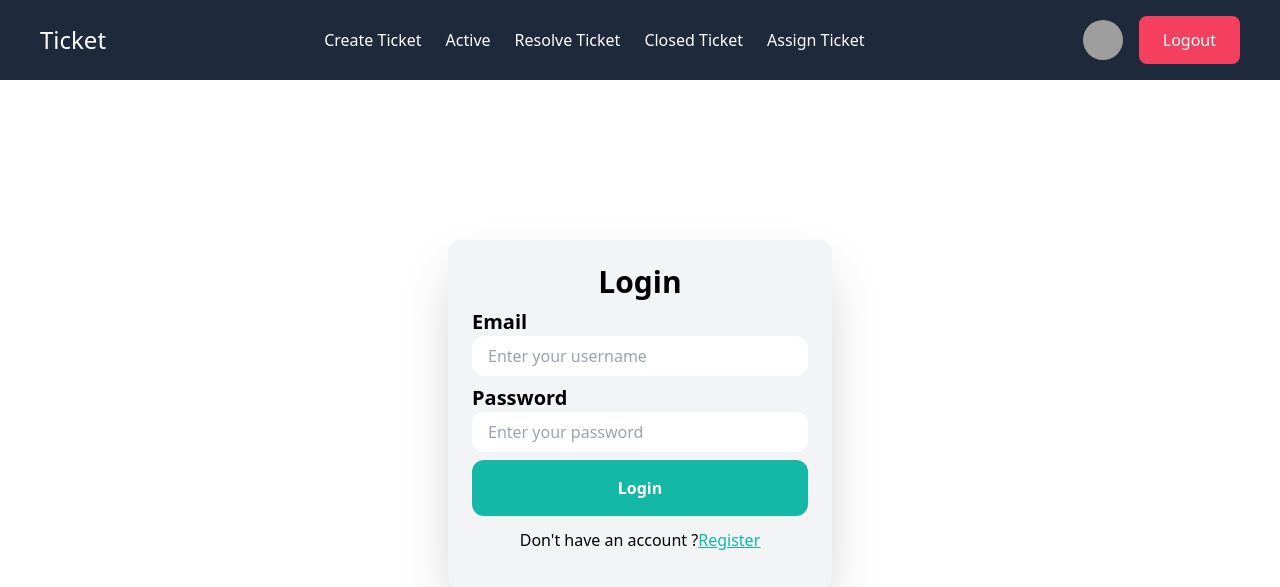
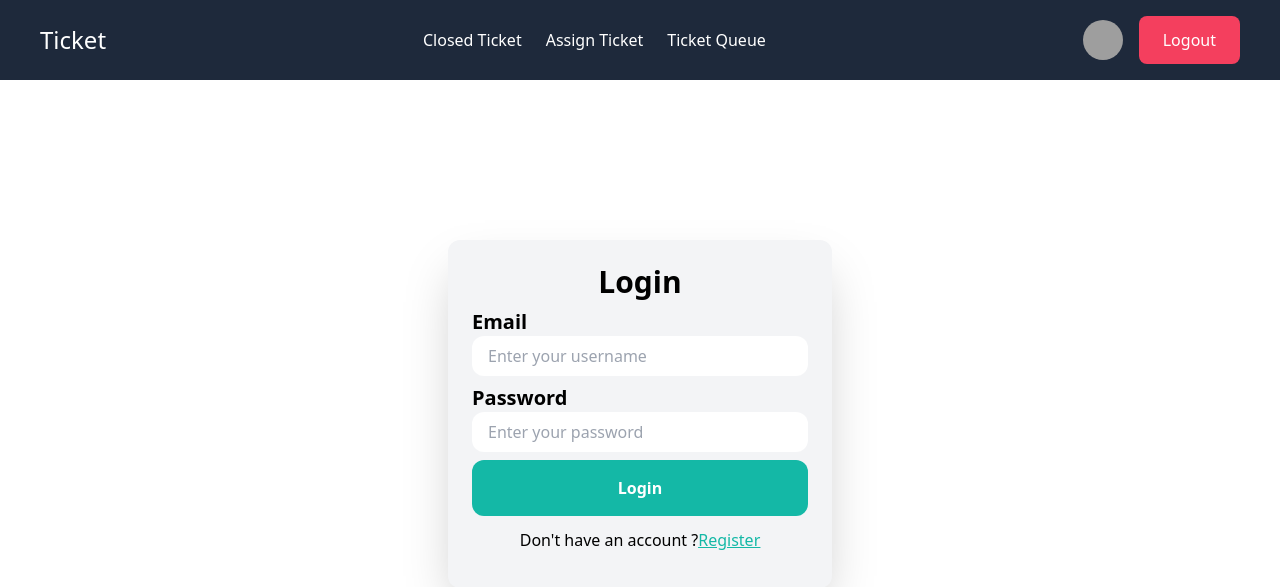
Before and after one commit to zablon-oigo/ticket-management-system, a Django app: page / in a window 1280 px wide. Shown: the top 587 px of the page. Run offline with Django 3.2, Linux system fonts and the light colour scheme; the visitor is signed in with stand-in values (Sample User, id 1); some libraries are stand-ins or nearby versions; grey boxes are pictures that could not be loaded.

Commit message:
Adding Link for ticket queue

```diff
--- a/templates/base.html
+++ b/templates/base.html
@@ -1,3 +1,4 @@
+{% load humanize %}
 <!DOCTYPE html>
 <html lang="en">
 <head>
@@ -13,11 +14,16 @@
             ticket
         </a>
         <div class="lg:flex hidden items-center justify-between gap-x-6">
-            <a href="" class="capitalize font-medium text-md">create ticket</a>
+            {% if request.user.is_customer %}
+            <a href="{% url 'create_ticket' %}" class="capitalize font-medium text-md">create ticket</a>
+            {% elif request.user.is_engineer %}
             <a href="" class="capitalize font-medium text-md">active</a>
             <a href="" class="capitalize font-medium text-md">resolve ticket</a>
+            {% elif request.user.is_superuser %}
             <a href="" class="capitalize font-medium text-md">closed ticket</a>
             <a href="" class="capitalize font-medium text-md">assign ticket</a>
+            <a href="{% url  'ticket-queue' %}" class="capitalize font-medium text-md">ticket queue</a>
+            {% endif %}
         </div>
         <div class="lg:block hidden">
             {% if request.user.is_authenticated %}
```
